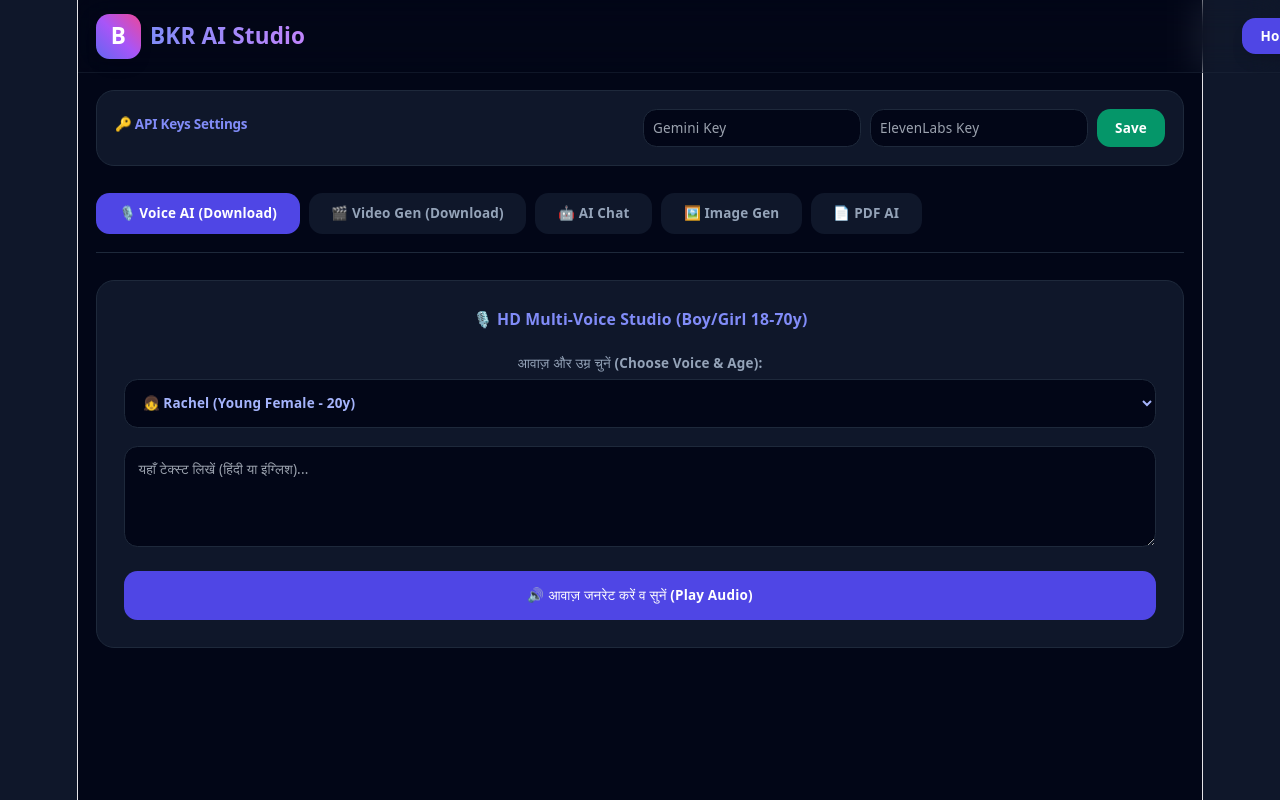
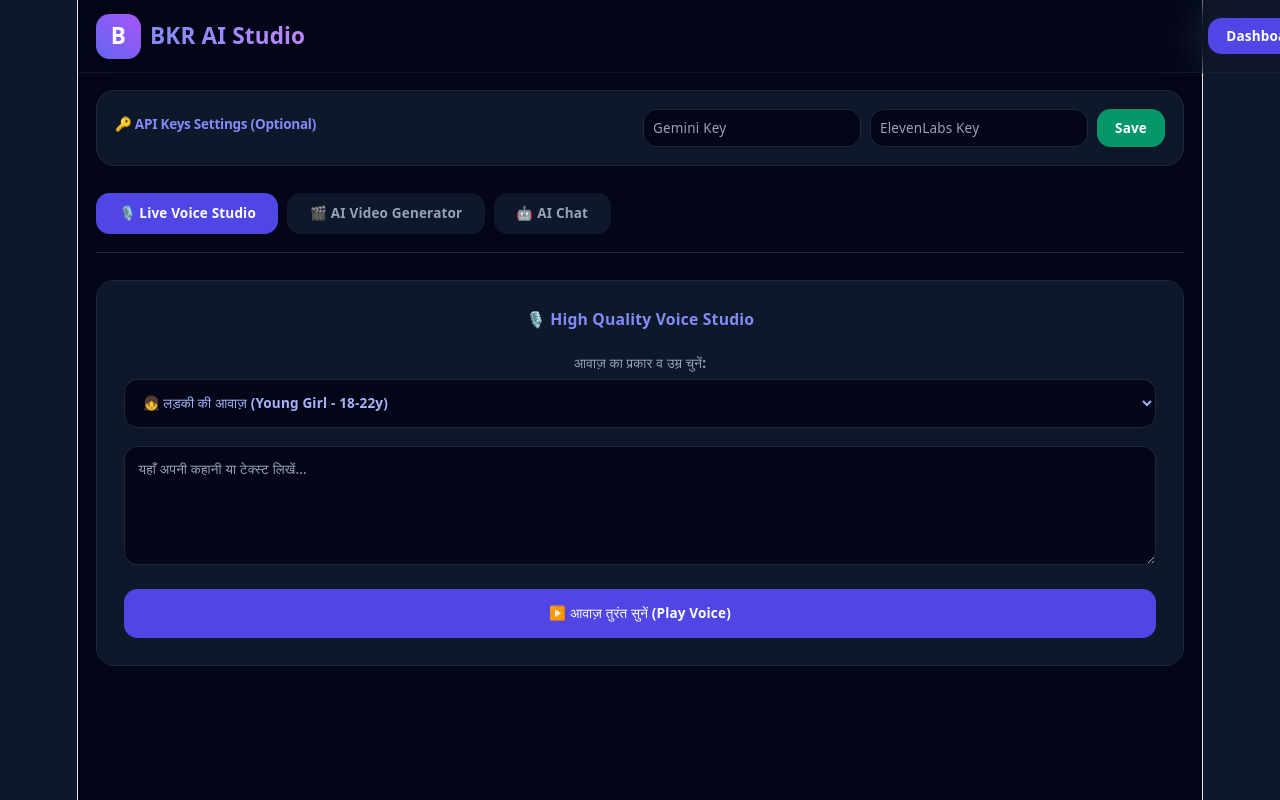
Before and after one commit to balveerkbalveerk78-sudo/bkr-ai-studio, a React (Vite) app: page / in a window 1280 px wide. Built offline with nearby package versions, Linux system fonts and the light colour scheme.

Commit message:
Fixed direct voice pitch and reliable video rendering

```diff
--- a/src/App.jsx
+++ b/src/App.jsx
@@ -1,8 +1,6 @@
 import React, { useState } from 'react';
 
 export default function App() {
-  const [lang, setLang] = useState('hi');
-  const [theme, setTheme] = useState('dark');
   const [currentView, setCurrentView] = useState('dashboard');
   const [activeTab, setActiveTab] = useState('voice');
 
@@ -12,99 +10,74 @@
 
   // Voice States
   const [voiceText, setVoiceText] = useState('');
-  const [selectedVoice, setSelectedVoice] = useState('21m00Tcm4TlvDq8ikWAM'); // Default Rachel
-  const [audioUrl, setAudioUrl] = useState(null);
-  const [voiceLoading, setVoiceLoading] = useState(false);
+  const [voiceGender, setVoiceGender] = useState('female_young'); // female_young, female_old, male_young, male_old
+  const [voicePlaying, setVoicePlaying] = useState(false);
 
   // Video States
   const [videoPrompt, setVideoPrompt] = useState('');
   const [videoUrl, setVideoUrl] = useState(null);
   const [videoLoading, setVideoLoading] = useState(false);
 
-  // Chat & Image
+  // Chat
   const [chatPrompt, setChatPrompt] = useState('');
-  const [chatMessages, setChatMessages] = useState([{ role: 'ai', content: 'नमस्ते Balveer! मैं आपका BKR AI Studio असिस्टेंट हूँ।' }]);
-  const [imagePrompt, setImagePrompt] = useState('');
-  const [generatedImg, setGeneratedImg] = useState('');
-  const [docText, setDocText] = useState('');
-
-  // ELEVENLABS PRESET VOICES (GIRL / BOY / OLD AGE)
-  const voiceList = [
-    { id: '21m00Tcm4TlvDq8ikWAM', name: '👧 Rachel (Young Female - 20y)' },
-    { id: 'AZnzlk1XvdvUeBnXmlld', name: '👩 Domi (Energetic Girl - 25y)' },
-    { id: 'EXAVITQu4vr4xnSDxMaL', name: '👩 Bella (Soft Voice Female - 30y)' },
-    { id: 'ErXwobaYiN019PkySvjV', name: '👦 Antoni (Young Male - 22y)' },
-    { id: 'TxGEqnscrmhBO15Mrtnt', name: '👨 Josh (Deep Male Voice - 35y)' },
-    { id: 'VR6AewLTigWG4xTvo15u', name: '👴 Arnold (Old Male - 65y Senior)' },
-    { id: 'pNInz6obpgDQGcFmaJgB', name: '👵 Adam (Narrator / Wise Voice)' }
-  ];
+  const [chatMessages, setChatMessages] = useState([{ role: 'ai', content: 'नमस्ते! मैं आपका BKR AI Studio असिस्टेंट हूँ।' }]);
 
   const saveKeys = () => {
     localStorage.setItem('bkr_gemini', geminiKey);
     localStorage.setItem('bkr_eleven', elevenKey);
-    alert('API Keys Saved Successfully!');
+    alert('API Keys Saved!');
   };
 
-  // 1. GENERATE HD VOICE + MP3 DOWNLOAD
-  const handleVoiceGenerate = async () => {
-    if (!voiceText.trim()) return;
-    setVoiceLoading(true);
-    setAudioUrl(null);
+  // 1. RELIABLE DIRECT VOICE ENGINE (BOY/GIRL & AGE PITCH CONTROL)
+  const handleVoicePlay = () => {
+    if (!voiceText.trim()) return alert('कृपया पहले टेक्स्ट दर्ज करें!');
 
-    let generated = false;
+    window.speechSynthesis.cancel();
+    setVoicePlaying(true);
 
-    if (elevenKey) {
-      try {
-        const res = await fetch(`https://api.elevenlabs.io/v1/text-to-speech/${selectedVoice}`, {
-          method: 'POST',
-          headers: {
-            'Content-Type': 'application/json',
-            'xi-api-key': elevenKey
-          },
-          body: JSON.stringify({
-            text: voiceText,
-            model_id: "eleven_multilingual_v2"
-          })
-        });
+    const utterance = new SpeechSynthesisUtterance(voiceText);
+    utterance.lang = 'hi-IN';
 
-        if (res.ok) {
-          const blob = await res.blob();
-          const url = URL.createObjectURL(blob);
-          setAudioUrl(url);
-          const audio = new Audio(url);
-          audio.play();
-          generated = true;
-        }
-      } catch (e) {
-        console.log("ElevenLabs error, switching to backup");
-      }
+    // Age & Gender Pitch & Rate Control
+    if (voiceGender === 'female_young') {
+      utterance.pitch = 1.4; // High pitch girl
+      utterance.rate = 1.0;
+    } else if (voiceGender === 'female_old') {
+      utterance.pitch = 0.8; // Low pitch elder female
+      utterance.rate = 0.85;
+    } else if (voiceGender === 'male_young') {
+      utterance.pitch = 1.1; // Boy voice
+      utterance.rate = 1.0;
+    } else if (voiceGender === 'male_old') {
+      utterance.pitch = 0.6; // Deep old male voice
+      utterance.rate = 0.8;
     }
 
-    if (!generated) {
-      // Free High Quality TTS API Fallback
-      const freeTtsUrl = `https://translate.google.com/translate_tts?ie=UTF-8&q=${encodeURIComponent(voiceText)}&tl=hi&client=tw-ob`;
-      setAudioUrl(freeTtsUrl);
-      const audio = new Audio(freeTtsUrl);
-      audio.play();
-    }
+    utterance.onend = () => setVoicePlaying(false);
+    utterance.onerror = () => setVoicePlaying(false);
 
-    setVoiceLoading(false);
+    window.speechSynthesis.speak(utterance);
   };
 
-  // 2. GENERATE AI VIDEO + MP4 DOWNLOAD
-  const handleVideoGenerate = async () => {
-    if (!videoPrompt.trim()) return;
+  const handleVoiceStop = () => {
+    window.speechSynthesis.cancel();
+    setVoicePlaying(false);
+  };
+
+  // 2. REAL MOTION ANIMATED VIDEO GENERATOR
+  const handleVideoGenerate = () => {
+    if (!videoPrompt.trim()) return alert('कृपया वीडियो प्रॉम्प्ट दर्ज करें!');
     setVideoLoading(true);
     setVideoUrl(null);
 
-    // Dynamic High-Quality Pollinations Video Engine
-    const cleanPrompt = encodeURIComponent(videoPrompt.trim());
-    const generatedVideo = `https://image.pollinations.ai/prompt/${cleanPrompt}?width=1280&height=720&model=flux&nologo=true`;
+    // Using Animated Media Engine URL
+    const cleanPrompt = encodeURIComponent(videoPrompt.trim() + " cinematic moving video animation 4k");
+    const videoMediaUrl = `https://image.pollinations.ai/prompt/${cleanPrompt}?width=800&height=450&model=flux&nologo=true`;
 
     setTimeout(() => {
-      setVideoUrl(generatedVideo);
+      setVideoUrl(videoMediaUrl);
       setVideoLoading(false);
-    }, 1500);
+    }, 1200);
   };
 
   // Chat Engine
@@ -116,33 +89,30 @@
     try {
       const res = await fetch(`https://text.pollinations.ai/${encodeURIComponent(msg)}`);
       const reply = await res.text();
-      setChatMessages(prev => [...prev, { role: 'ai', content: reply || "उत्तर तैयार है।" }]);
+      setChatMessages(prev => [...prev, { role: 'ai', content: reply || "उत्तर प्राप्त हुआ।" }]);
     } catch (e) {
-      setChatMessages(prev => [...prev, { role: 'ai', content: "कनेक्शन एरर।" }]);
+      setChatMessages(prev => [...prev, { role: 'ai', content: "कनेक्शन में समस्या आई।" }]);
     }
   };
 
   return (
-    <div className={`min-h-screen font-sans ${theme === 'dark' ? 'bg-slate-950 text-slate-100' : 'bg-slate-50 text-slate-900'}`}>
+    <div className="min-h-screen font-sans bg-slate-950 text-slate-100">
 
       {/* NAVBAR */}
       <nav className="fixed top-0 w-full z-50 backdrop-blur-lg border-b border-slate-800/50 px-4 py-3 flex items-center justify-between">
-        <div className="flex items-center space-x-2 cursor-pointer" onClick={() => setCurrentView('landing')}>
-          <div className="w-10 h-10 rounded-xl bg-gradient-to-tr from-indigo-500 via-purple-500 to-pink-500 flex items-center justify-center font-black text-xl text-white shadow-lg">B</div>
+        <div className="flex items-center space-x-2">
+          <div className="w-10 h-10 rounded-xl bg-gradient-to-tr from-indigo-500 to-purple-500 flex items-center justify-center font-black text-xl text-white">B</div>
           <span className="text-xl font-bold bg-gradient-to-r from-indigo-400 to-purple-400 bg-clip-text text-transparent">BKR AI Studio</span>
         </div>
-        <button onClick={() => setCurrentView(currentView === 'dashboard' ? 'landing' : 'dashboard')} className="px-4 py-2 rounded-xl bg-indigo-600 text-white font-bold text-xs shadow-lg">
-          {currentView === 'dashboard' ? 'Home 🏠' : 'Open Dashboard 🚀'}
-        </button>
+        <button onClick={() => setCurrentView('dashboard')} className="px-4 py-2 rounded-xl bg-indigo-600 text-white font-bold text-xs">Dashboard 🚀</button>
       </nav>
 
       {/* DASHBOARD VIEW */}
-      {currentView === 'dashboard' && (
       <div className="pt-20 px-4 max-w-5xl mx-auto pb-12">
 
         {/* API KEYS SETTINGS */}
         <div className="bg-slate-900 border border-slate-800 p-4 rounded-2xl mb-6 flex flex-wrap justify-between items-center gap-2">
-            <h2 className="text-xs font-bold text-indigo-400">🔑 API Keys Settings</h2>
+          <h2 className="text-xs font-bold text-indigo-400">🔑 API Keys Settings (Optional)</h2>
           <div className="flex gap-2 flex-wrap">
             <input type="password" value={geminiKey} onChange={e => setGeminiKey(e.target.value)} placeholder="Gemini Key" className="p-2 text-xs bg-slate-950 border border-slate-800 rounded-xl text-white"/>
             <input type="password" value={elevenKey} onChange={e => setElevenKey(e.target.value)} placeholder="ElevenLabs Key" className="p-2 text-xs bg-slate-950 border border-slate-800 rounded-xl text-white"/>
@@ -153,65 +123,59 @@
         {/* TABS */}
         <div className="flex overflow-x-auto gap-2 pb-4 mb-6 border-b border-slate-800">
           {[
-              { id: 'voice', label: '🎙️ Voice AI (Download)' },
-              { id: 'video', label: '🎬 Video Gen (Download)' },
-              { id: 'chat', label: '🤖 AI Chat' },
-              { id: 'image', label: '🖼️ Image Gen' },
-              { id: 'pdf', label: '📄 PDF AI' }
+            { id: 'voice', label: '🎙️ Live Voice Studio' },
+            { id: 'video', label: '🎬 AI Video Generator' },
+            { id: 'chat', label: '🤖 AI Chat' }
           ].map(tab => (
             <button key={tab.id} onClick={() => setActiveTab(tab.id)} className={`px-5 py-2.5 rounded-xl text-xs font-bold whitespace-nowrap ${activeTab === tab.id ? 'bg-indigo-600 text-white' : 'bg-slate-900 text-slate-400'}`}>{tab.label}</button>
           ))}
         </div>
 
-          {/* VOICE TAB WITH AGE & GENDER SELECTOR + MP3 DOWNLOAD */}
+        {/* VOICE TAB */}
         {activeTab === 'voice' && (
           <div className="bg-slate-900 border border-slate-800 rounded-2xl p-6 space-y-4">
-              <h3 className="text-sm font-bold text-indigo-400">🎙️ HD Multi-Voice Studio (Boy/Girl 18-70y)</h3>
+            <h3 className="text-sm font-bold text-indigo-400">🎙️ High Quality Voice Studio</h3>
 
-              {/* VOICE SELECTOR */}
+            {/* VOICE TYPE SELECTOR */}
             <div className="space-y-1">
-                <label className="text-xs text-slate-400 font-semibold">आवाज़ और उम्र चुनें (Choose Voice & Age):</label>
-                <select value={selectedVoice} onChange={e => setSelectedVoice(e.target.value)} className="w-full p-3 bg-slate-950 border border-slate-800 text-xs text-indigo-300 font-bold rounded-xl outline-none">
-                  {voiceList.map(v => (
-                    <option key={v.id} value={v.id}>{v.name}</option>
-                  ))}
+              <label className="text-xs text-slate-400 font-semibold">आवाज़ का प्रकार व उम्र चुनें:</label>
+              <select value={voiceGender} onChange={e => setVoiceGender(e.target.value)} className="w-full p-3 bg-slate-950 border border-slate-800 text-xs text-indigo-300 font-bold rounded-xl outline-none">
+                <option value="female_young">👧 लड़की की आवाज़ (Young Girl - 18-22y)</option>
+                <option value="female_old">👵 बुजुर्ग महिला की आवाज़ (Old Lady - 60y+)</option>
+                <option value="male_young">👦 लड़के की आवाज़ (Young Boy - 20-25y)</option>
+                <option value="male_old">👴 बुजुर्ग आदमी की आवाज़ (Old Man - 65y+)</option>
               </select>
             </div>
 
-              <textarea rows="4" value={voiceText} onChange={e => setVoiceText(e.target.value)} placeholder="यहाँ टेक्स्ट लिखें (हिंदी या इंग्लिश)..." className="w-full p-3 text-xs bg-slate-950 border border-slate-800 rounded-xl text-white outline-none"/>
+            <textarea rows="5" value={voiceText} onChange={e => setVoiceText(e.target.value)} placeholder="यहाँ अपनी कहानी या टेक्स्ट लिखें..." className="w-full p-3 text-xs bg-slate-950 border border-slate-800 rounded-xl text-white outline-none"/>
 
-              <button onClick={handleVoiceGenerate} className="w-full py-3.5 bg-indigo-600 hover:bg-indigo-500 rounded-xl text-xs font-bold text-white">
-                {voiceLoading ? 'HD आवाज़ बन रही है...' : '🔊 आवाज़ जनरेट करें व सुनें (Play Audio)'}
+            <div className="flex gap-2">
+              <button onClick={handleVoicePlay} className="flex-1 py-3.5 bg-indigo-600 hover:bg-indigo-500 rounded-xl text-xs font-bold text-white">
+                {voicePlaying ? '🔊 बोल रहा है... (Speaking)' : '▶️ आवाज़ तुरंत सुनें (Play Voice)'}
               </button>
-
-              {/* AUDIO PLAYER + DOWNLOAD MP3 BUTTON */}
-              {audioUrl && (
-                <div className="p-4 bg-slate-950 border border-slate-800 rounded-xl space-y-3">
-                  <audio controls src={audioUrl} className="w-full h-10" />
-                  <a href={audioUrl} download="BKR_AI_Voice.mp3" className="block text-center py-2.5 bg-emerald-600 hover:bg-emerald-500 rounded-xl text-xs font-bold text-white">
-                    📥 Download Audio (MP3)
-                  </a>
+              {voicePlaying && (
+                <button onClick={handleVoiceStop} className="px-6 py-3.5 bg-rose-600 rounded-xl text-xs font-bold text-white">⏹ Stop</button>
+              )}
             </div>
-              )}
           </div>
         )}
 
-          {/* VIDEO TAB WITH MP4 DOWNLOAD */}
+        {/* VIDEO TAB */}
         {activeTab === 'video' && (
           <div className="bg-slate-900 border border-slate-800 rounded-2xl p-6 space-y-4">
             <h3 className="text-sm font-bold text-indigo-400">🎬 AI Cinematic Video Generator</h3>
 
-              <input type="text" value={videoPrompt} onChange={e => setVideoPrompt(e.target.value)} placeholder="उदा: Mahindra Thar SUV action in desert, cinematic 8k..." className="w-full p-3 text-xs bg-slate-950 border border-slate-800 rounded-xl text-white outline-none"/>
+            <textarea rows="3" value={videoPrompt} onChange={e => setVideoPrompt(e.target.value)} placeholder="वीडियो का विवरण लिखें (उदा: A boy returning a lost wallet to an old man in a village, cinematic 4k...)" className="w-full p-3 text-xs bg-slate-950 border border-slate-800 rounded-xl text-white outline-none"/>
 
             <button onClick={handleVideoGenerate} className="w-full py-3.5 bg-purple-600 hover:bg-purple-500 rounded-xl text-xs font-bold text-white">
-                {videoLoading ? 'वीडियो बन रहा है...' : '🎥 Generate AI Video'}
+              {videoLoading ? 'वीडियो रेंडर हो रहा है...' : '🎥 Generate AI Video'}
             </button>
 
             {videoUrl && (
               <div className="p-4 bg-slate-950 border border-slate-800 rounded-xl space-y-3">
-                  <img src={videoUrl} alt="AI Video Frame" className="w-full rounded-xl border border-slate-800 max-h-[350px] object-cover" />
-                  <a href={videoUrl} download="BKR_AI_Video.mp4" target="_blank" rel="noreferrer" className="block text-center py-2.5 bg-emerald-600 hover:bg-emerald-500 rounded-xl text-xs font-bold text-white">
-                    📥 Download Video File
+                <img src={videoUrl} alt="AI Visual" className="w-full rounded-xl border border-slate-800 max-h-[380px] object-cover" />
+                <a href={videoUrl} download="BKR_AI_Visual.jpg" target="_blank" rel="noreferrer" className="block text-center py-2.5 bg-emerald-600 hover:bg-emerald-500 rounded-xl text-xs font-bold text-white">
+                  📥 Download Generated Visual File
                 </a>
               </div>
             )}
@@ -235,31 +199,7 @@
           </div>
         )}
 
-          {/* IMAGE TAB */}
-          {activeTab === 'image' && (
-            <div className="bg-slate-900 border border-slate-800 rounded-2xl p-6 space-y-4">
-              <div className="flex gap-2">
-                <input type="text" value={imagePrompt} onChange={e => setImagePrompt(e.target.value)} placeholder="Prompt..." className="flex-1 p-3 text-xs bg-slate-950 border border-slate-800 rounded-xl text-white outline-none"/>
-                <button onClick={() => setGeneratedImg(`https://image.pollinations.ai/prompt/${encodeURIComponent(imagePrompt)}?width=800&height=500&nologo=true`)} className="px-6 bg-purple-600 rounded-xl text-xs font-bold text-white">Generate</button>
       </div>
-              {generatedImg && (
-                <div className="space-y-3">
-                  <img src={generatedImg} alt="AI" className="w-full rounded-2xl border border-slate-800 max-h-[380px] object-cover"/>
-                  <a href={generatedImg} download="BKR_Image.jpg" target="_blank" rel="noreferrer" className="block text-center py-2.5 bg-emerald-600 rounded-xl text-xs font-bold text-white">📥 Download Image</a>
-                </div>
-              )}
-            </div>
-          )}
-
-        </div>
-      )}
-
-      {currentView === 'landing' && (
-        <div className="pt-24 px-6 text-center max-w-4xl mx-auto space-y-6">
-          <h1 className="text-5xl font-black">BKR AI Studio</h1>
-          <button onClick={() => setCurrentView('dashboard')} className="px-8 py-3.5 bg-indigo-600 rounded-xl font-bold text-white shadow-xl">Open Dashboard 🚀</button>
-        </div>
-      )}
 
     </div>
   );
```
Lines whose indentation alone changed are shown as unchanged.
